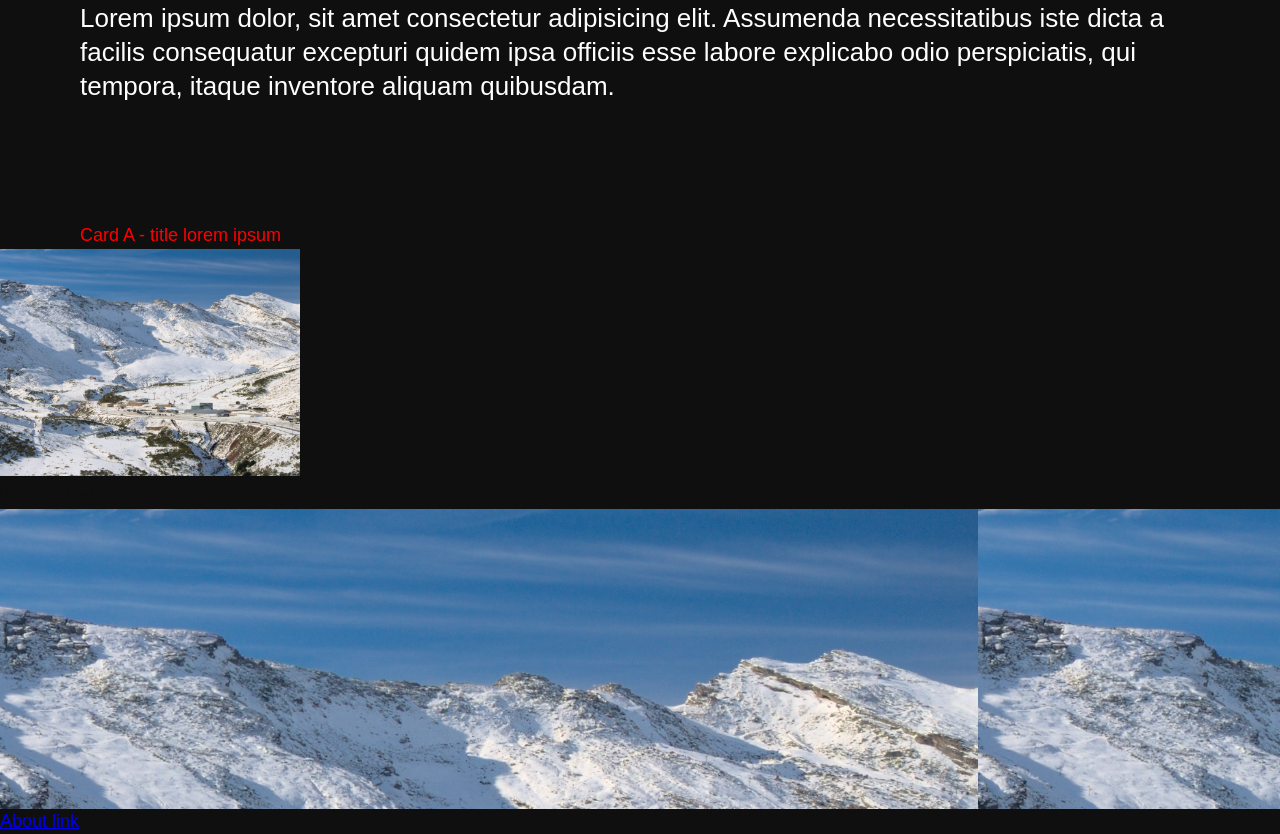
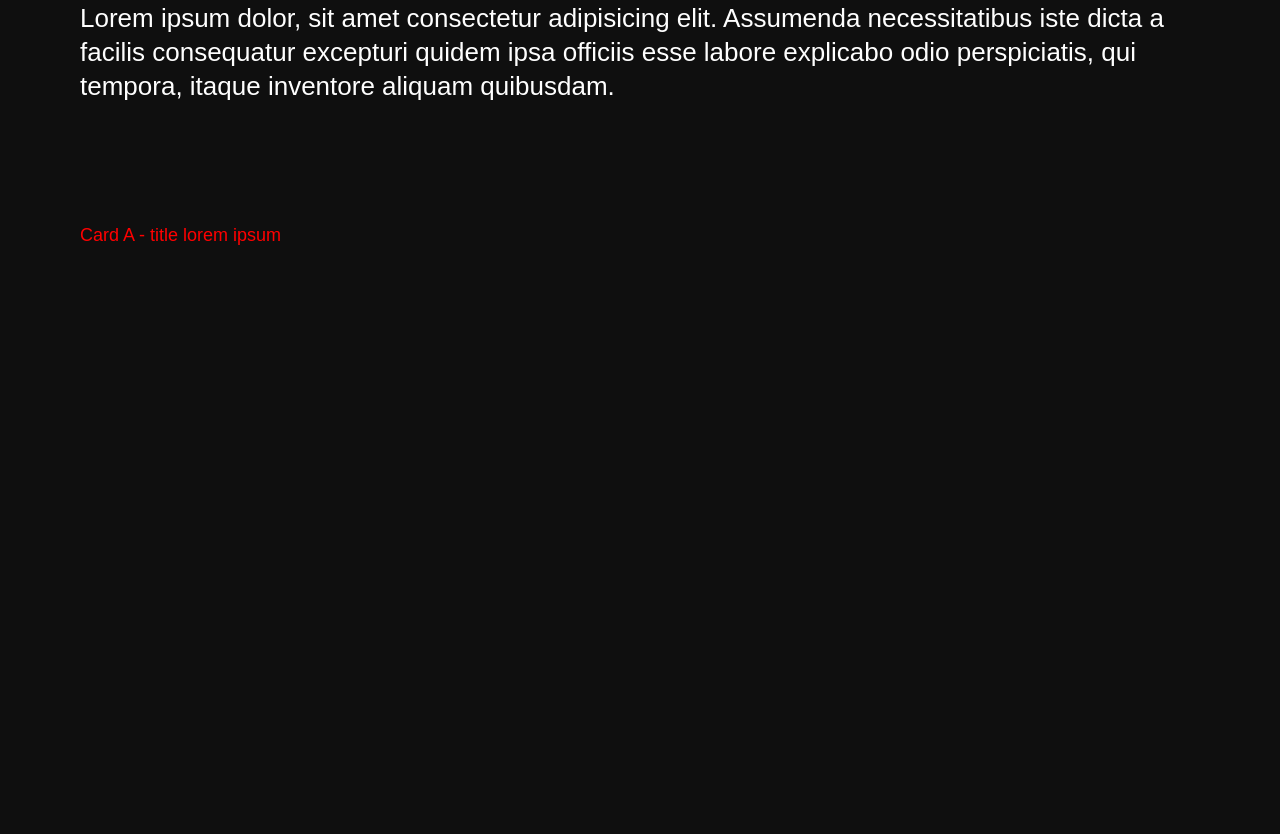
Before and after one commit to julifredes/gc, a website built with Vite: page src/index.html in a window 1280 px wide. Shown: the part 230-1064 px from the top of the page. After the commit the page ends 800 px from the top, so only its background shows below. Built offline with nearby package versions, Linux system fonts and the light colour scheme; files whose address does not match are found by name.

Commit message:
ui udpate

```diff
--- a/src/index.html
+++ b/src/index.html
@@ -28,14 +28,6 @@
       </div>
     </div>
 
-
-
-
-    <img src="./assets/mountain.png" width="300" alt="">
-    <p>this is a test</p>
-    <div style="background-image:url('./assets/mountain.png'); height:300px"></div>
-    <div id="app"></div>
-    <a href="/about.html">About link</a>
     <script type="module" src="./js/index/index.ts"></script>
   </body>
 </html>
```
